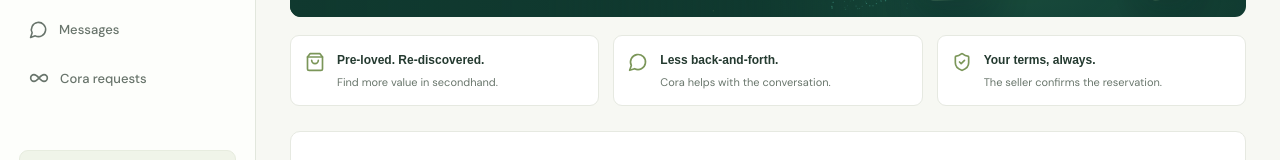
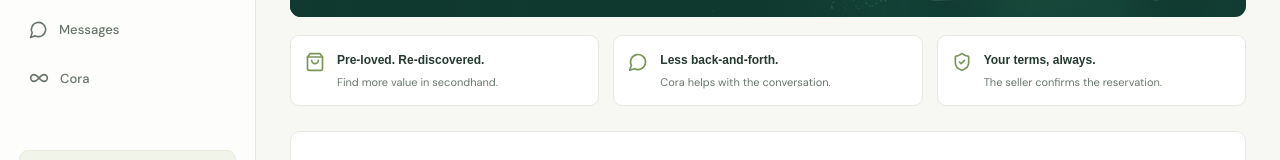
Before and after one commit to BoscoZhangers/Encore, a React (Vite) app: page / in a window 1280 px wide. Shown: the part 423-583 px from the top of the page. Built offline with nearby package versions, Linux system fonts and the light colour scheme; no server answers; a web font is replaced by a local one.

Commit message:
enlarge Cora shortcut icon

```diff
--- a/src/components/agent/CoraShortcut.tsx
+++ b/src/components/agent/CoraShortcut.tsx
@@ -10,7 +10,7 @@ export function CoraShortcut() {
       aria-label="Open Cora requests"
       title="Cora needs a hand"
     >
-      <InfinityIcon size={27} strokeWidth={2.25} />
+      <InfinityIcon size={37} strokeWidth={2.25} />
     </Link>
   );
 }
--- a/src/components/layout/Navbar.tsx
+++ b/src/components/layout/Navbar.tsx
@@ -84,9 +84,9 @@ export function Navbar({
             </b>
           )}
         </NavLink>
-        <NavLink to="/inbox" title="Cora requests">
+        <NavLink to="/inbox" title="Cora">
           <InfinityIcon size={20} />
-          <span>Cora requests</span>
+          <span>Cora</span>
         </NavLink>
       </nav>
       <div className="market-sidebar-bottom">
```
